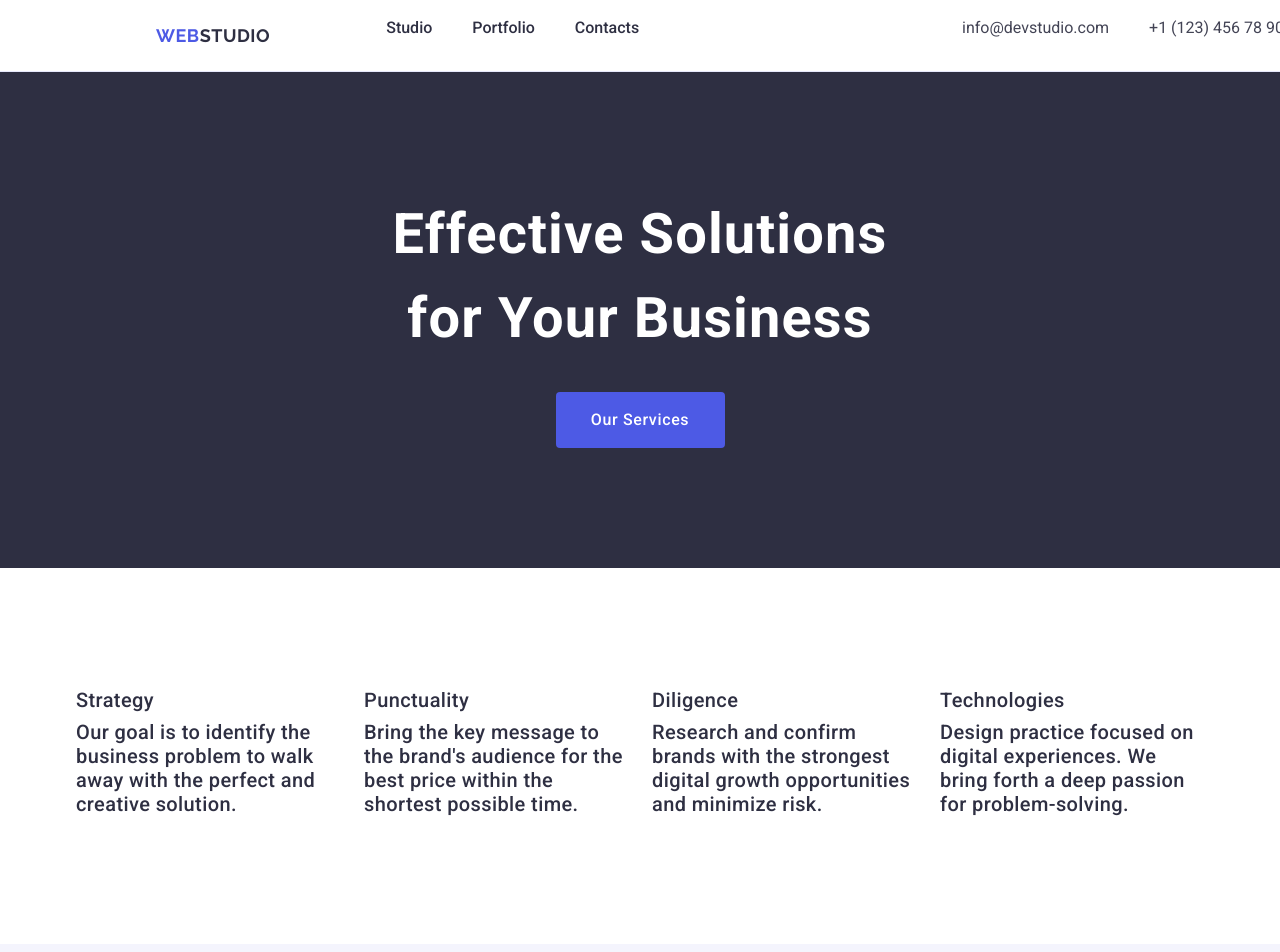
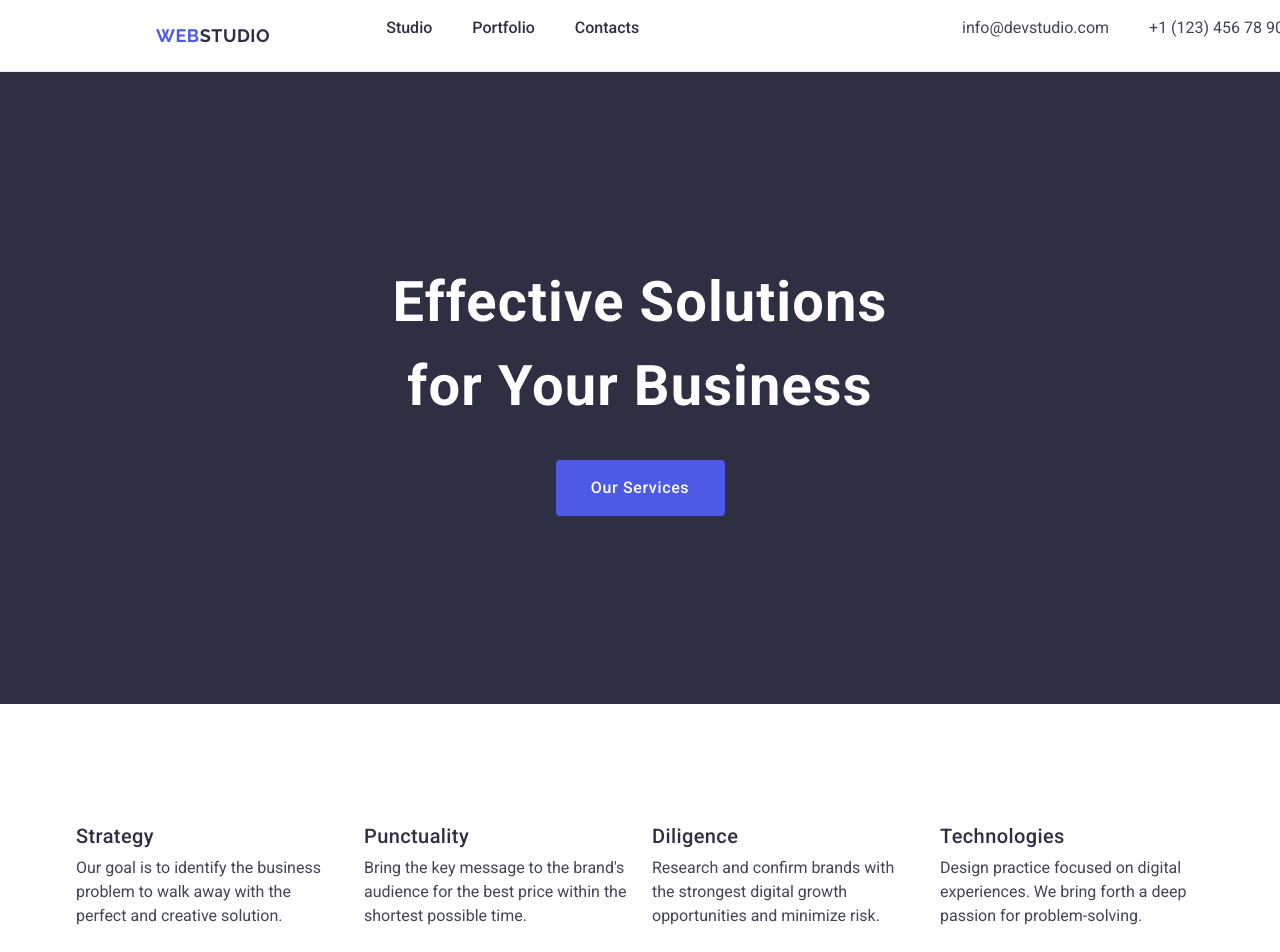
Before and after one commit to Ivan227-hub/goit-markup-hw-03, a plain HTML site: page index.html in a window 1280 px wide. Shown: the top 952 px of the page. Drawn offline with nearby package versions, Linux system fonts and the light colour scheme.

Commit message:
update10

```diff
--- a/css/styles.css
+++ b/css/styles.css
@@ -37,7 +37,7 @@ img {
   gap: 20px;
 }
 
-.heroю.section {
+.hero.section {
   padding: 188px 0 188px;
 }
 .section  {
--- a/index.html
+++ b/index.html
@@ -54,19 +54,19 @@
                 <ul class="values-list">
                     <li class="values-link">
                         <h3 class="value-title">Strategy</h3>
-                        <p class="value-title">Our goal is to identify the business problem to walk away with the perfect and creative solution. </p>
+                        <p class="value-text">Our goal is to identify the business problem to walk away with the perfect and creative solution. </p>
                     </li>
-                    <li>
+                    <li class="values-link">
                         <h3 class="value-title">Punctuality</h3>
-                        <p class="value-title">Bring the key message to the brand's audience for the best price within the shortest possible time.</p>
+                        <p class="value-text">Bring the key message to the brand's audience for the best price within the shortest possible time.</p>
                     </li>
                     <li class="values-link">
                         <h3 class="value-title">Diligence</h3>
-                        <p class="value-title">Research and confirm brands with the strongest digital growth opportunities and minimize risk.</p>
+                        <p class="value-text">Research and confirm brands with the strongest digital growth opportunities and minimize risk.</p>
                     </li>
                     <li class="values-link">
                         <h3 class="value-title">Technologies</h3>
-                        <p class="value-title">Design practice focused on digital experiences. We bring forth a deep passion for problem-solving.</p>
+                        <p class="value-text">Design practice focused on digital experiences. We bring forth a deep passion for problem-solving.</p>
                     </li>
                 </ul>
             </div>
```
